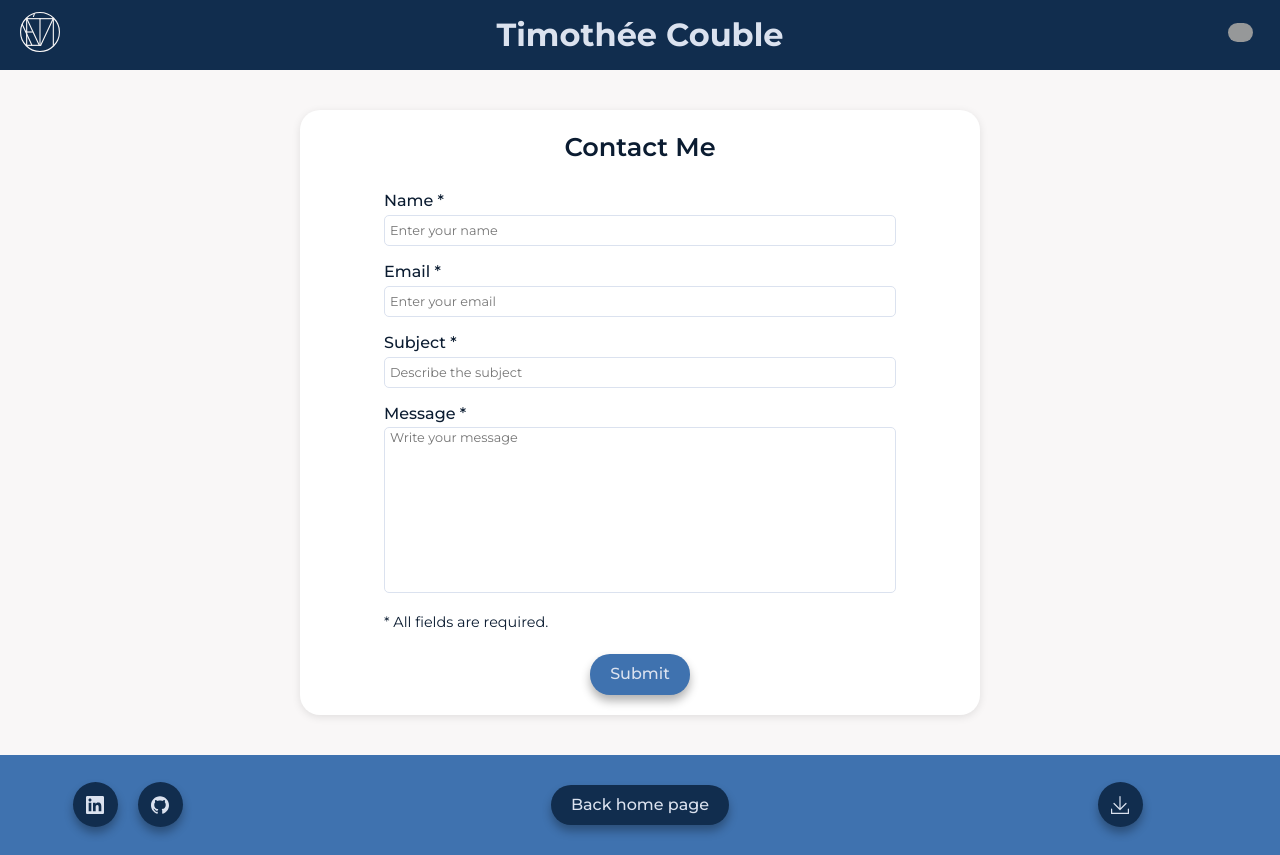
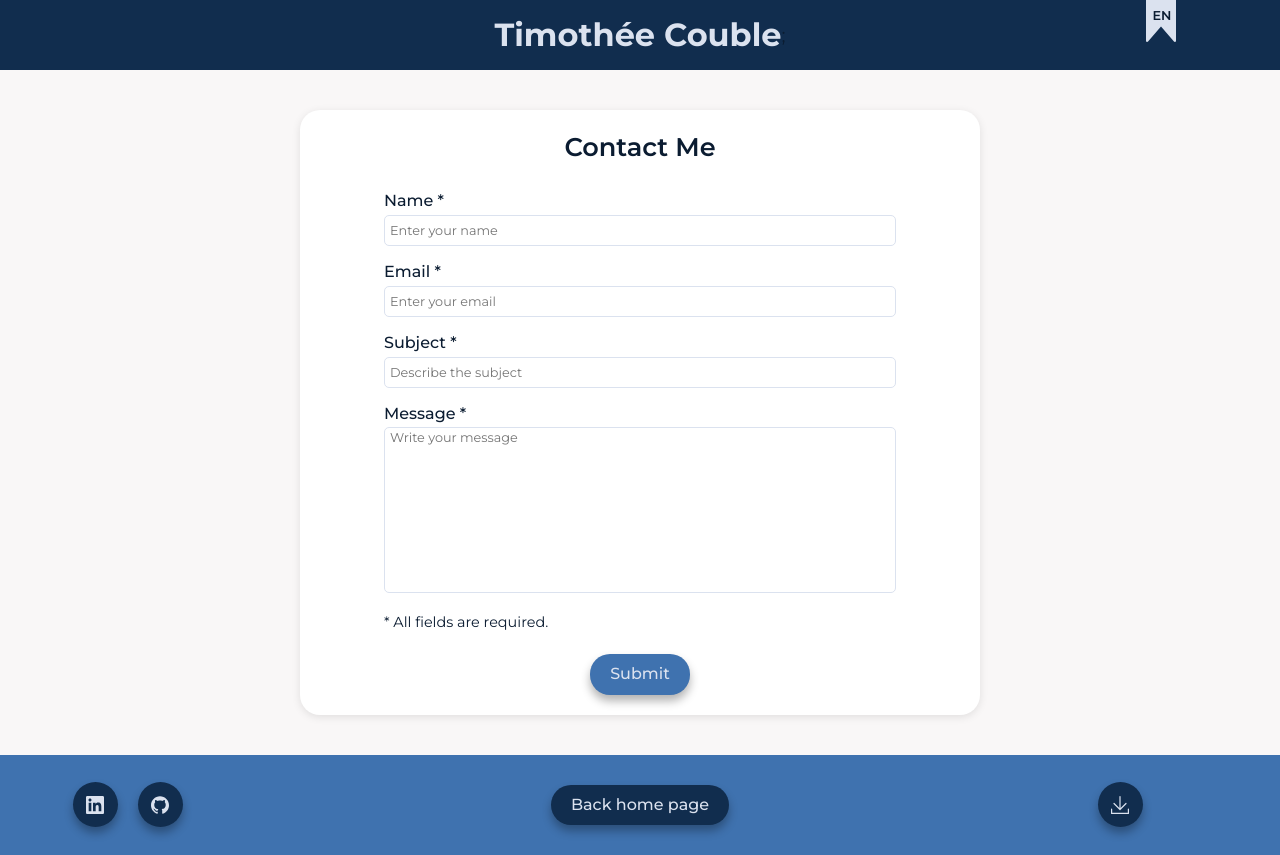
Before and after one commit to Faroito/course-of-life, a React (Create React App) app: page /contact-me in a window 1280 px wide. Built offline with nearby package versions, Linux system fonts and the light colour scheme; grey boxes are pictures that could not be loaded.

Commit message:
Update lang menu

```diff
--- a/src/components/css/intro.module.css
+++ b/src/components/css/intro.module.css
@@ -47,7 +47,7 @@
 
 .qualifier {
   font-weight: 400;
-  line-height: 1.4;
+  line-height: 1.6;
   font-size: 1.6rem;
 }
 
--- a/src/components/css/nav-bar.module.css
+++ b/src/components/css/nav-bar.module.css
@@ -2,118 +2,84 @@
   position: absolute;
   top: 0;
 
-  display: grid;
-  grid-template-columns: 70px 2fr 2fr 70px;
-  grid-template-rows: 1fr;
-  justify-items: center;
+  display: flex;
+  justify-content: center;
   align-items: center;
 
   width: 100%;
   height: var(--header-height);
-  color: var(--light-text-color);
   background-color: var(--fg-color);
   user-select: none;
 }
 
 .name {
   margin: 0;
+  color: var(--light-text-color);
 }
 
-.noNav {
-  grid-column-start: 2;
-  grid-column-end: span 2;
+.langMenu {
+  position: fixed;
+  z-index: 3;
+  top: 0px;
+  left: 88vw;
+
+  transition: top 0.3s ease;
+  user-select: none;
 }
 
-.logo {
-  width: 40px;
-  height: auto;
-  margin-left: 10px;
+.langSelector {
+  width: 100px;
+  height: 40px;
+  border-bottom-left-radius: 3px;
+  border-bottom-right-radius: 3px;
+  background-color: var(--light-text-color);
 
-  transition: color 0.3s ease;
-  cursor: pointer;
+  display: flex;
+  justify-content: space-evenly;
+  align-items: center;
+  padding-bottom: 2px;
+  transition: background-color 0.2s ease;
 }
 
-.logo:hover {
-  filter: brightness(200%);
+.langLogo {
+  width: 26px;
+  height: 20px;
+
+  cursor: pointer;
+  opacity: 0.9;
 }
 
-.menuLogo {
-  position: fixed;
-  z-index: 3;
-  top: 15px;
-  left: 10px;
-  transition: all 0.1s linear;
+.langLogo:hover {
+  filter: brightness(120%);
 }
 
-.darkMenuLogo {
+.darkLangSelector {
+  background-color: #2c2d30;
+}
+
+.banner > div {
+  position: absolute;
+  top: 50px;
+  left: 26px;
+
+  font-size: 0.8rem;
+  font-weight: 600;
+}
+
+.banner > img {
+  position: absolute;
+  top: 40px;
+  left: 20px;
+
+  width: 30px;
+  height: auto;
+  transition: filter 0.2s ease;
+}
+
+.darkBanner > div {
+  color: var(--light-text-color);
+}
+
+.darkBanner > img {
   filter: brightness(20%);
 }
-
-.darkMenuLogo:hover {
-  filter: brightness(70%);
-}
-
-.filterPage ~ div {
-  filter: grayscale(50%);
-}
-
-.filterPage ~ footer {
-  filter: grayscale(50%);
-}
-
-.clickablePage {
-  position: fixed;
-  top: 0;
-  left: 0;
-  width: 100vw;
-  height: 100vh;
-  z-index: 4;
-}
-
-.sideBar {
-  position: fixed;
-  top: 0;
-  left: 0;
-  width: 280px;
-  height: 100vh;
-  background-color: var(--fg-color);
-  z-index: 5;
-}
-
-.nav {
-  display: flex;
-  align-items: center;
-  justify-content: space-between;
-
-  font-weight: 500;
-}
-
-.navItem {
-  margin-left: 10px;
-  margin-right: 10px;
-  color: var(--light-text-color);
-  text-decoration: none;
-
-  transition: color 0.3s ease;
-  cursor: pointer;
-}
-
-.navItem:hover {
-  color: var(--bg-color);
-}
-
-.lang {
-  max-width: 25px;
-  height: auto;
-  margin-right: 10px;
-  border-radius: 20px;
-  /* border: 0.05px solid var(--light-text-color); */
-
-  cursor: pointer;
-  opacity: 0.95;
-  transition: color 0.3s ease;
-}
-
-.lang:hover {
-  filter: brightness(120%);
-}
--- a/src/components/intro.js
+++ b/src/components/intro.js
@@ -19,11 +19,13 @@ const Intro = ({ intro }) => {
       <div className={css.intro}>
         <div className={css.presentation}>
           <h1 className={css.name}>Timothée Couble</h1>
-          <div className={css.qualifier}>{intl.messages.intro.title}</div>
-          <div className={css.qualifier}>
-            {age + " " + intl.messages.intro.years}
+          <div>
+            <div className={css.qualifier}>{intl.messages.intro.title}</div>
+            <div className={css.qualifier}>
+              {age + " " + intl.messages.intro.years}
+            </div>
+            <div className={css.qualifier}>{intl.messages.intro.location}</div>
           </div>
-          <div className={css.qualifier}>{intl.messages.intro.location}</div>
           <div className={css.iconList}>
             <a
               className={css.icon}
--- a/src/components/nav-bar.js
+++ b/src/components/nav-bar.js
@@ -1,6 +1,4 @@
 import React, { useState } from "react";
-import { Link } from "react-router-dom";
-import { useIntl } from "react-intl";
 
 import useScrollPosition from "../hooks/useScrollPosition";
 import useWindowSize from "../hooks/useWindowSize";
@@ -8,82 +6,67 @@ import useWindowSize from "../hooks/useWindowSize";
 import classnames from "classnames";
 import css from "./css/nav-bar.module.css";
 
-const NavBar = ({ language, setLanguage, location }) => {
-  const intl = useIntl();
+const LangMenu = ({ language, setLanguage, topDark }) => {
   const windowSize = useWindowSize();
   const scrollPosition = useScrollPosition();
-  const [selected, setSelected] = useState(false);
+  const [over, setOver] = useState(false);
 
   const languageChanged = (lang) => (e) => {
     setLanguage(lang);
   };
 
-  const onClick = (e) => {
-    setSelected(!selected);
+  const onOver = (status) => (e) => {
+    setOver(status);
   };
 
+  const isDarkMode = scrollPosition.top > windowSize.height * topDark;
+  const langMenuTop = over ? 0 : -42;
+  const banner = classnames(css.banner, {
+    [css.darkBanner]: isDarkMode,
+  });
+  const langSelector = classnames(css.langSelector, {
+    [css.darkLangSelector]: isDarkMode,
+  });
+  return (
+    <div
+      className={css.langMenu}
+      onMouseEnter={onOver(true)}
+      onMouseLeave={onOver(false)}
+      style={{ top: langMenuTop }}
+    >
+      <div className={langSelector}>
+        <img
+          src="flags/fr.svg"
+          alt="Mettre en Français"
+          className={css.langLogo}
+          onClick={languageChanged("fr")}
+        />
+        <img
+          src="flags/en.svg"
+          alt="Set in English"
+          className={css.langLogo}
+          onClick={languageChanged("en")}
+        />
+      </div>
+      <div className={banner}>
+        <img src="icons/banner.svg" alt="language" />
+        <div>{language.toUpperCase()}</div>
+      </div>
+    </div>
+  );
+};
+
+const NavBar = ({ language, setLanguage, location }) => {
   const isHomePage = location === "/";
-  const name = classnames(css.name, { [css.noNav]: !isHomePage });
-  const menuStyle = classnames(css.logo, css.menuLogo, {
-    [css.darkMenuLogo]: scrollPosition.top > windowSize.height * 0.7,
-  });
-  const filter = classnames({ [css.filterPage]: selected });
 
   if (isHomePage)
     return (
-      <div className={filter}>
-        <img
-          src="icons/menu.svg"
-          alt="menu"
-          className={menuStyle}
-          onClick={onClick}
-        />
-        {selected && (
-          <div>
-            <div className={css.sideBar}></div>
-            <div className={css.clickablePage} onClick={onClick} />
-          </div>
-        )}
-      </div>
+      <LangMenu language={language} setLanguage={setLanguage} topDark={0.78} />
     );
   return (
     <header className={css.header}>
-      <Link to="/">
-        <img src="tim_logo.svg" alt="" className={css.logo} />
-      </Link>
-      <h1 className={name}>Timothée Couble</h1>
-      {isHomePage && (
-        <div className={css.nav}>
-          <a className={css.navItem} href="#experiences">
-            {intl.messages.navBar.experiences}
-          </a>
-          <a className={css.navItem} href="#skills">
-            {intl.messages.navBar.skills}
-          </a>
-          <a className={css.navItem} href="#education">
-            {intl.messages.navBar.education}
-          </a>
-          {/* <a className={css.navItem}>Personal Project</a> */}
-        </div>
-      )}
-      <div>
-        {language === "en" && (
-          <img
-            src="flags/fr.svg"
-            alt="Mettre en Français"
-            className={css.lang}
-            onClick={languageChanged("fr")}
-          />
-        )}
-        {language === "fr" && (
-          <img
-            src="flags/en.svg"
-            alt="Set in English"
-            className={css.lang}
-            onClick={languageChanged("en")}
-          />
-        )}
-      </div>
+      <h1 className={css.name}>Timothée Couble</h1>
+      <LangMenu language={language} setLanguage={setLanguage} topDark={0.1} />;
     </header>
   );
 };
--- a/src/locales/en.json
+++ b/src/locales/en.json
@@ -61,7 +61,7 @@
         "location": "Lyon",
         "title": "Teaching Assistant & Student Coach",
         "date_start": "2018-02",
-        "date_end": "2021-03",
+        "date_end": "2021-02",
         "duration": 18,
         "description": [
           "Part time job to support first and second year students in their scholarship: project assistance, technical advisory..."
@@ -141,7 +141,7 @@
         "location": "Paris",
         "title": "Teaching & Coaching Diploma",
         "date_start": "2017-07",
-        "date_end": "2019-03",
+        "date_end": "2021-02",
         "description": ["Educational / pedagogical technology"],
         "technologies": []
       },
```
Also changed, not shown: public/icons/banner.svg (added).
